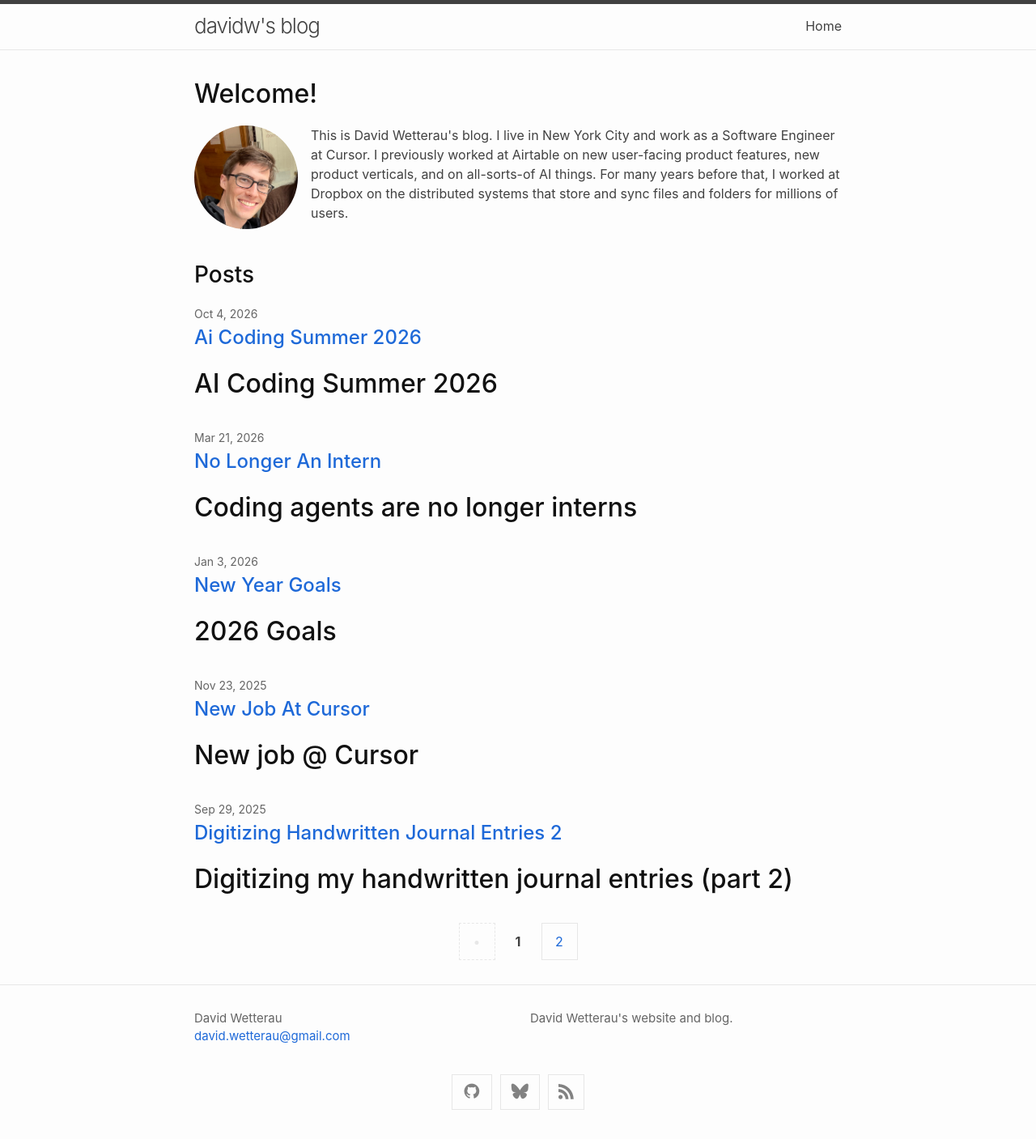
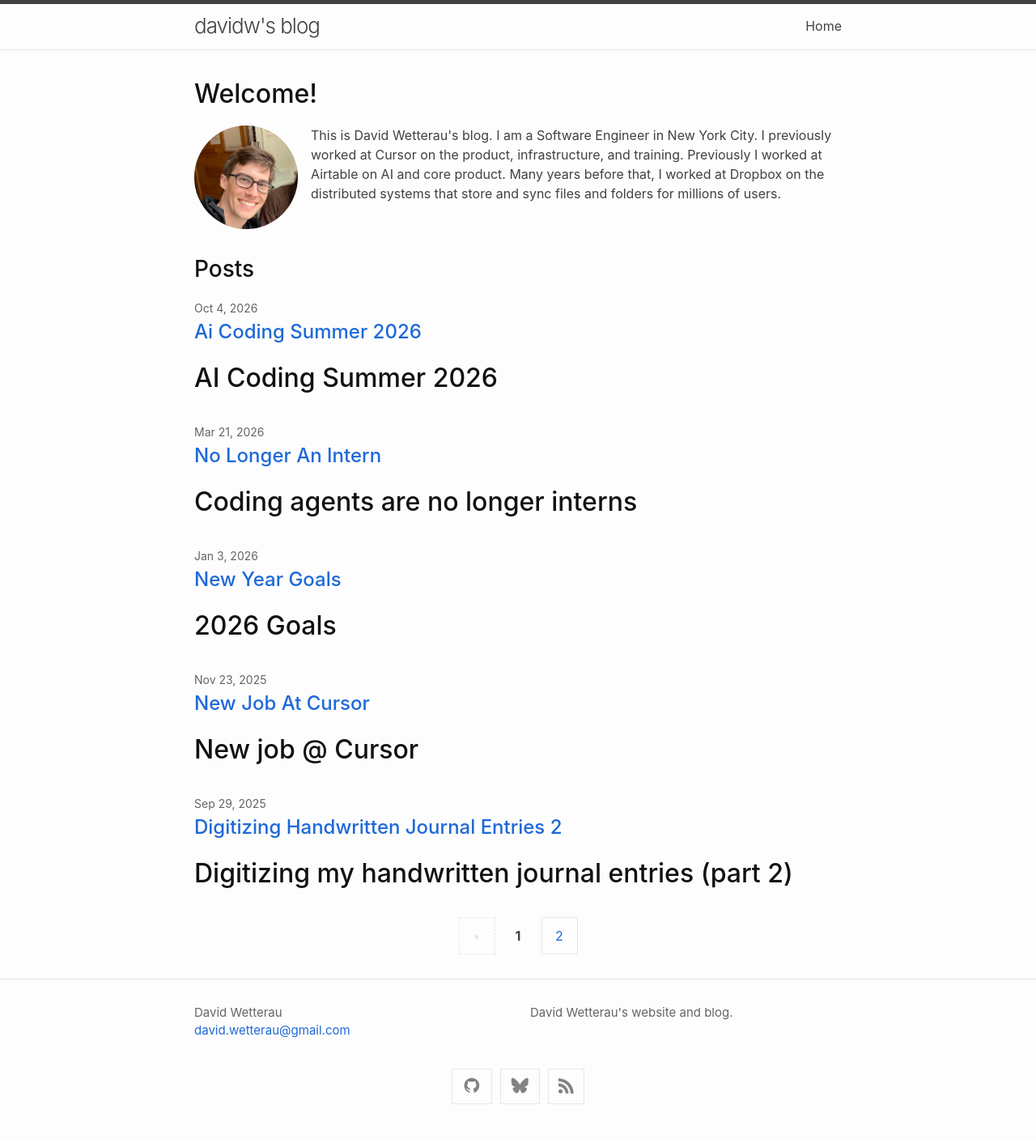
Before and after one commit to dwetterau/dwetterau.github.io, a Jekyll site: the page built from index.html, in a window 1280 px wide. Shown: the whole page at 81% size. Built offline with Jekyll 4.4.1, drawn with Linux system fonts in a browser that asks for light colours; the list of posts is cut into pages by our own code.

Commit message:
new about

```diff
--- a/index.html
+++ b/index.html
@@ -5,9 +5,8 @@ list_title: Posts
 ---
 
 <p>
-  This is David Wetterau's blog. I live in New York City and work as a Software
-  Engineer at Cursor. I previously worked at Airtable on new user-facing
-  product features, new product verticals, and on all-sorts-of AI things. For
-  many years before that, I worked at Dropbox on the distributed systems that
-  store and sync files and folders for millions of users.
+  This is David Wetterau's blog. I am a Software Engineer in New York City.
+  I previously worked at Cursor on the product, infrastructure, and training.
+  Previously I worked at Airtable on AI and core product.
+  Many years before that, I worked at Dropbox on the distributed systems that store and sync files and folders for millions of users.
 </p>
```
